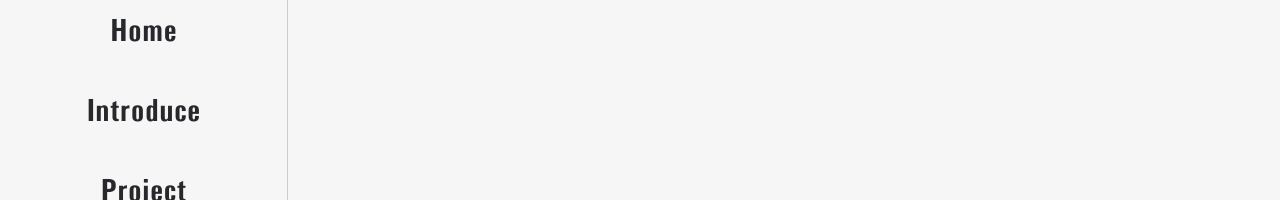
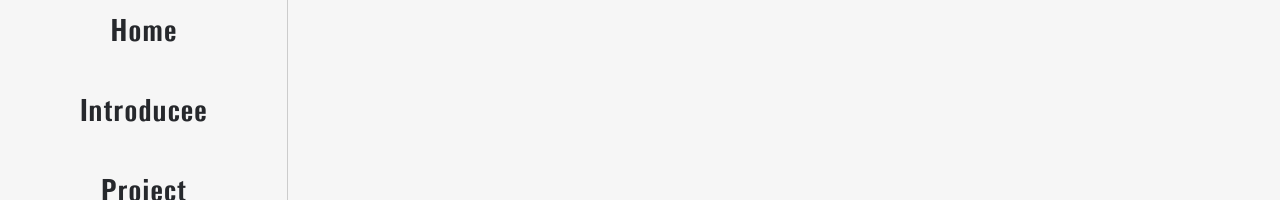
Before and after one commit to kimnerd91/portfolio2025, a Vue app: page / in a window 1280 px wide. Shown: the part 123-323 px from the top of the page. Built offline with nearby package versions, Linux system fonts and the light colour scheme.

Commit message:
Initial commit with all files

```diff
--- a/src/components/sidebar.vue
+++ b/src/components/sidebar.vue
@@ -10,7 +10,7 @@
         <router-link to="/">Home</router-link>
       </li>
       <li>
-        <router-link to="/Introduce">Introduce</router-link>
+        <router-link to="/Introduce">Introducee</router-link>
       </li>
       <li>
         <router-link to="/project">Project</router-link>
```
